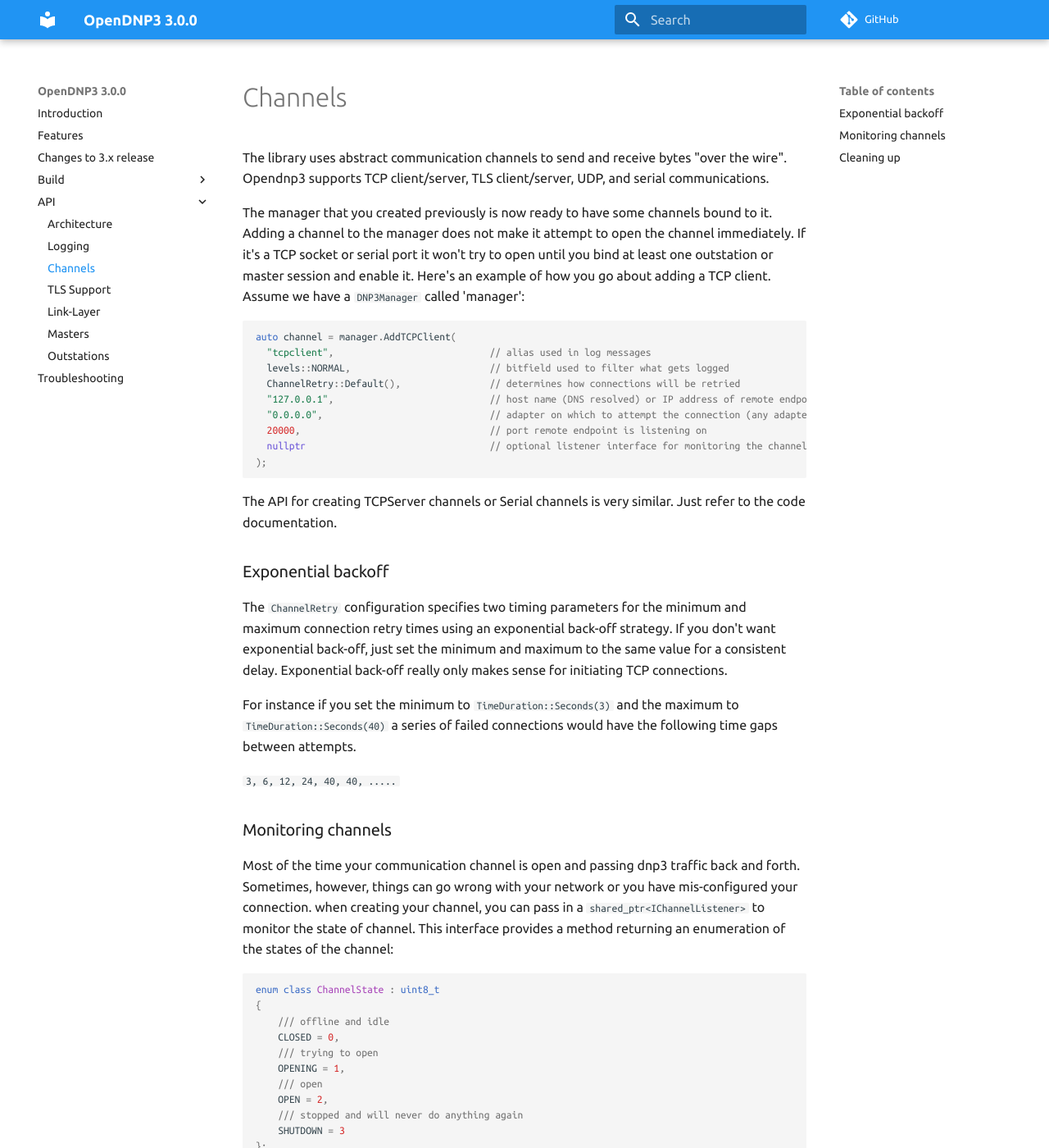
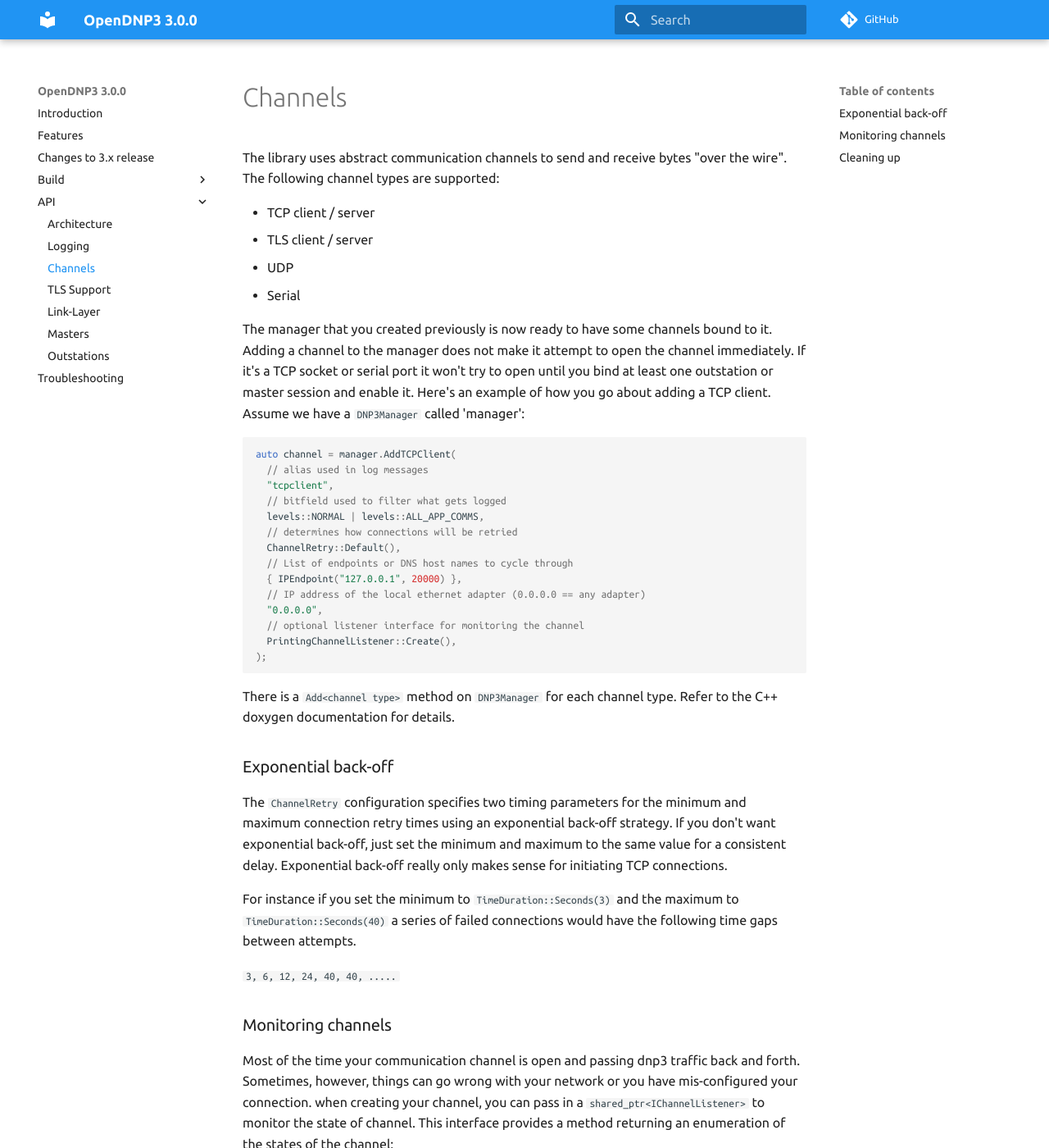
Before and after one commit to dnp3/opendnp3-guide, an MkDocs documentation site: the page built from docs/api/channels.md, in a window 1280 px wide and 1400 px high. Shown: the whole window at 82% size. Built offline with MkDocs 1.6.1 and Material for MkDocs 9.7.7, drawn with Linux system fonts in a browser that asks for light colours; comment, search, counter and statistics services are not loaded.

Commit message:
fixed the TCP channel example

````diff
--- a/docs/api/channels.md
+++ b/docs/api/channels.md
@@ -1,5 +1,10 @@
-The library uses abstract communication channels to send and receive bytes "over the wire". Opendnp3 supports TCP client/server,
-TLS client/server, UDP, and serial communications.
+The library uses abstract communication channels to send and receive bytes "over the wire". The following
+channel types are supported:
+
+* TCP client / server
+* TLS client / server
+* UDP
+* Serial
 
 The manager that you created previously is now ready to have some channels bound to it. Adding a channel to the manager
 does not make it attempt to open the channel immediately. If it's a TCP socket or serial port it won't try to open until you bind at least one outstation
@@ -7,19 +12,26 @@
 
 ```c++
 auto channel = manager.AddTCPClient(
-  "tcpclient",                            // alias used in log messages
-  levels::NORMAL,                         // bitfield used to filter what gets logged
-  ChannelRetry::Default(),	              // determines how connections will be retried
-  "127.0.0.1",                            // host name (DNS resolved) or IP address of remote endpoint
-  "0.0.0.0",                              // adapter on which to attempt the connection (any adapter)
-  20000,                                  // port remote endpoint is listening on
-  nullptr                                 // optional listener interface for monitoring the channel
+  // alias used in log messages
+  "tcpclient",
+  // bitfield used to filter what gets logged
+  levels::NORMAL | levels::ALL_APP_COMMS,
+  // determines how connections will be retried
+  ChannelRetry::Default(),
+  // List of endpoints or DNS host names to cycle through
+  { IPEndpoint("127.0.0.1", 20000) },
+  // IP address of the local ethernet adapter (0.0.0.0 == any adapter)
+  "0.0.0.0",
+  // optional listener interface for monitoring the channel
+  PrintingChannelListener::Create(),
 );
 ```
 
-The API for creating TCPServer channels or Serial channels is very similar. Just refer to the code documentation.
+There is a `Add<channel type>` method on `DNP3Manager` for each channel type. Refer to the C++ doxygen documentation
+for details.
 
-### Exponential backoff
+
+### Exponential back-off
 
 The `ChannelRetry` configuration specifies two timing parameters for the minimum and maximum connection retry times using an exponential back-off strategy. If you don't want
 exponential back-off, just set the minimum and maximum to the same value for a consistent delay. Exponential back-off really only makes sense for initiating TCP connections.
````
